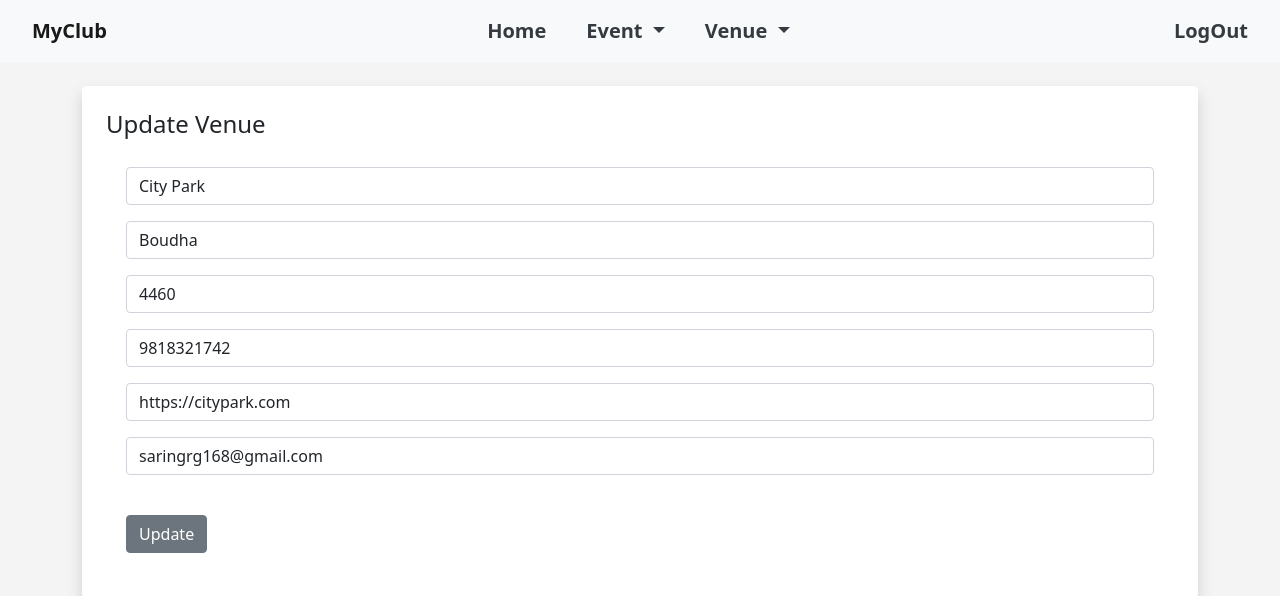
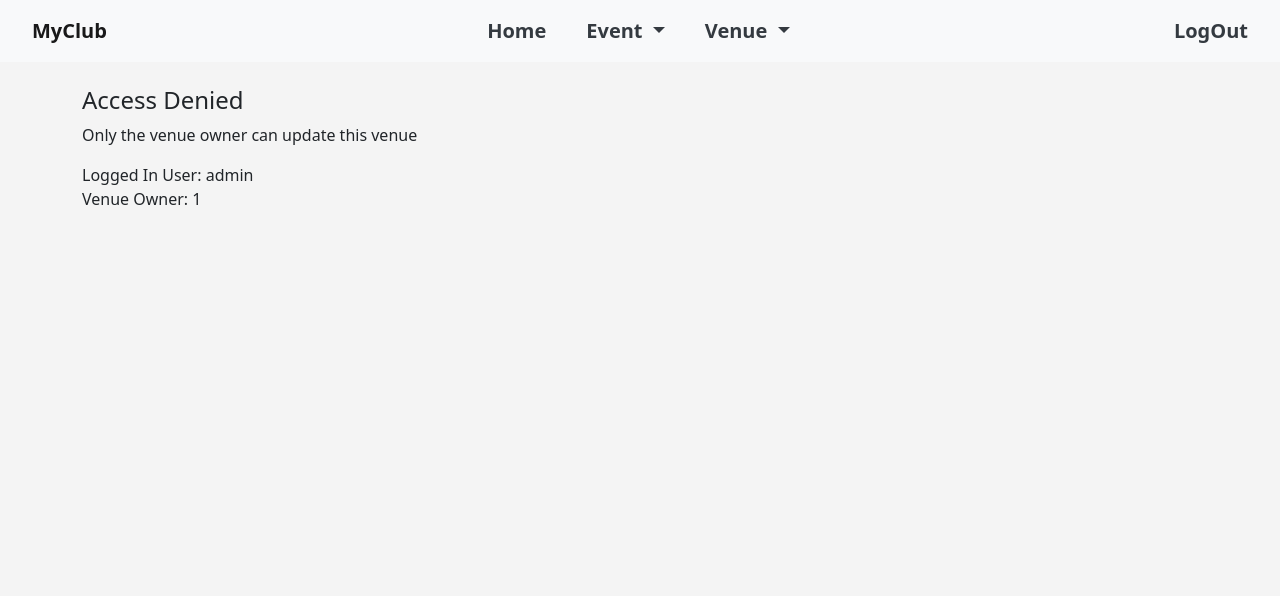
Before and after one commit to saringrg/myclub, a Django app: page /update_venue/1 in a window 1280 px wide. Shown: the top 596 px of the page. Run offline with Django 5.2, Linux system fonts and the light colour scheme; a user stored in the database is signed in; data comes from the database, SQL or seed files in the repository; both versions use the stored data as it was after the commit.

Commit message:
version 1.8

```diff
--- a/myclub_website/events/templates/events/event_list.html
+++ b/myclub_website/events/templates/events/event_list.html
@@ -1,6 +1,11 @@
 {% extends 'events/base.html' %}
 
 {% block content %}
+
+	<style>
+	  .d-flex{
+	    padding-right: 20px; /* Adjust the right padding as needed */
+	</style>
 
 	<nav class="navbar navbar-expand-lg navbar-light bg-light">
 
--- a/myclub_website/events/templates/events/update_venue.html
+++ b/myclub_website/events/templates/events/update_venue.html
@@ -2,6 +2,7 @@
 
 {% block content %}
 	{% if user.is_authenticated %}
+		{% if user == venue.owner %}
 		<div class="shadow p-4 mb-5 bg-body rounded">
 
 			<h4>Update Venue</h4>
@@ -21,6 +22,16 @@
 			</form>
 		</div>
 
+		{% else %}
+			<h4>Access Denied</h4>
+			<p>Only the venue owner can update this venue</p>
+
+			Logged In User: {{ user }}
+			<br>
+			Venue Owner: {{ venue.owner }}
+			<br>
+		{% endif %}
+
 	{% else %}
 
 		<h4>Sorry! You must be logged in to view this page</h4>
--- a/myclub_website/events/views.py
+++ b/myclub_website/events/views.py
@@ -25,18 +25,23 @@ def my_events(request):
 #delete an venue
 def delete_venue(request, venue_id):
 	venue = Venue.objects.get(pk=venue_id)
-	venue.delete()
-	return redirect('list-venues')
+	if request.user == venue.owner:
+		venue.delete()
+		messages.success(request, ("Your venue has been deleted"))
+		return redirect('list-venues')
+	else:
+		messages.success(request, ("You are not authorized to delete this venue"))
+		return redirect('list-venues')
 
 #delete an event
 def delete_event(request, event_id):
 	event = Event.objects.get(pk=event_id)
 	if request.user == event.manager:
 		event.delete()
-		messages.success(request, ("Event Deleted"))
+		messages.success(request, ("Your event has been deleted"))
 		return redirect('list-events')
 	else:
-		messages.success(request, ("You are not authorized to Delete this event"))
+		messages.success(request, ("You are not authorized to delete this event"))
 		return redirect('list-events')
 
 
@@ -50,6 +55,7 @@ def update_event(request, event_id):
 
 	if form.is_valid():
 		form.save()
+		messages.success(request, ("Your event has been updated"))
 		return redirect('list-events')
 
 	return render(request, 'events/update_event.html',
@@ -91,6 +97,7 @@ def update_venue(request, venue_id):
 	form = VenueForm(request.POST or None, instance=venue)
 	if form.is_valid():
 		form.save()
+		messages.success(request, ("Your venue has been updated"))
 		return redirect('list-venues')
 
 	return render(request, 'events/update_venue.html',
--- a/myclub_website/members/views.py
+++ b/myclub_website/members/views.py
@@ -11,6 +11,7 @@ def login_user(request):
 		user = authenticate(request, username=username, password=password)
 		if user is not None:
 			login(request, user)
+			messages.success(request, ("You have logged in"))
 			return redirect('home')
 			#redirect to a success page
 		else:
@@ -38,7 +39,7 @@ def register_user(request):
 			user = authenticate(username=username, password=password)
 			login(request, user)
 			messages.success(request, ('Registration Successfull'))
-			return redirect('home')
+			return redirect('login')
 	else:
 		form = RegisterUserForm()
 
```
Also changed, not shown: myclub_website/events/templates/events/add_event.html (+3 -4 lines), myclub_website/events/templates/events/add_venue.html (+3 -4 lines), myclub_website/events/templates/events/update_event.html (+5 -5 lines), myclub_website/events/templates/events/venue.html (+9 -5 lines), myclub_website/db.sqlite3.
